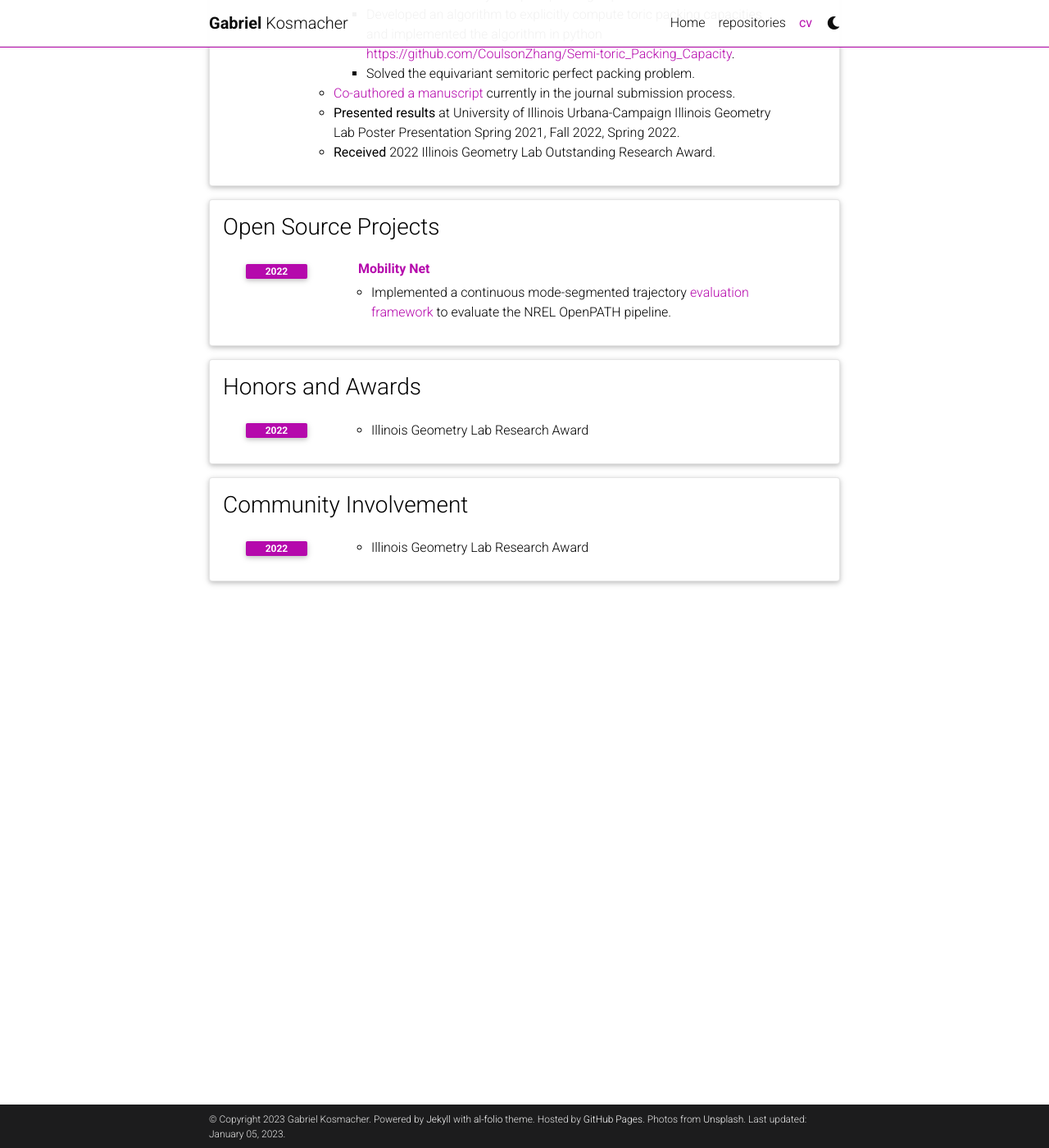
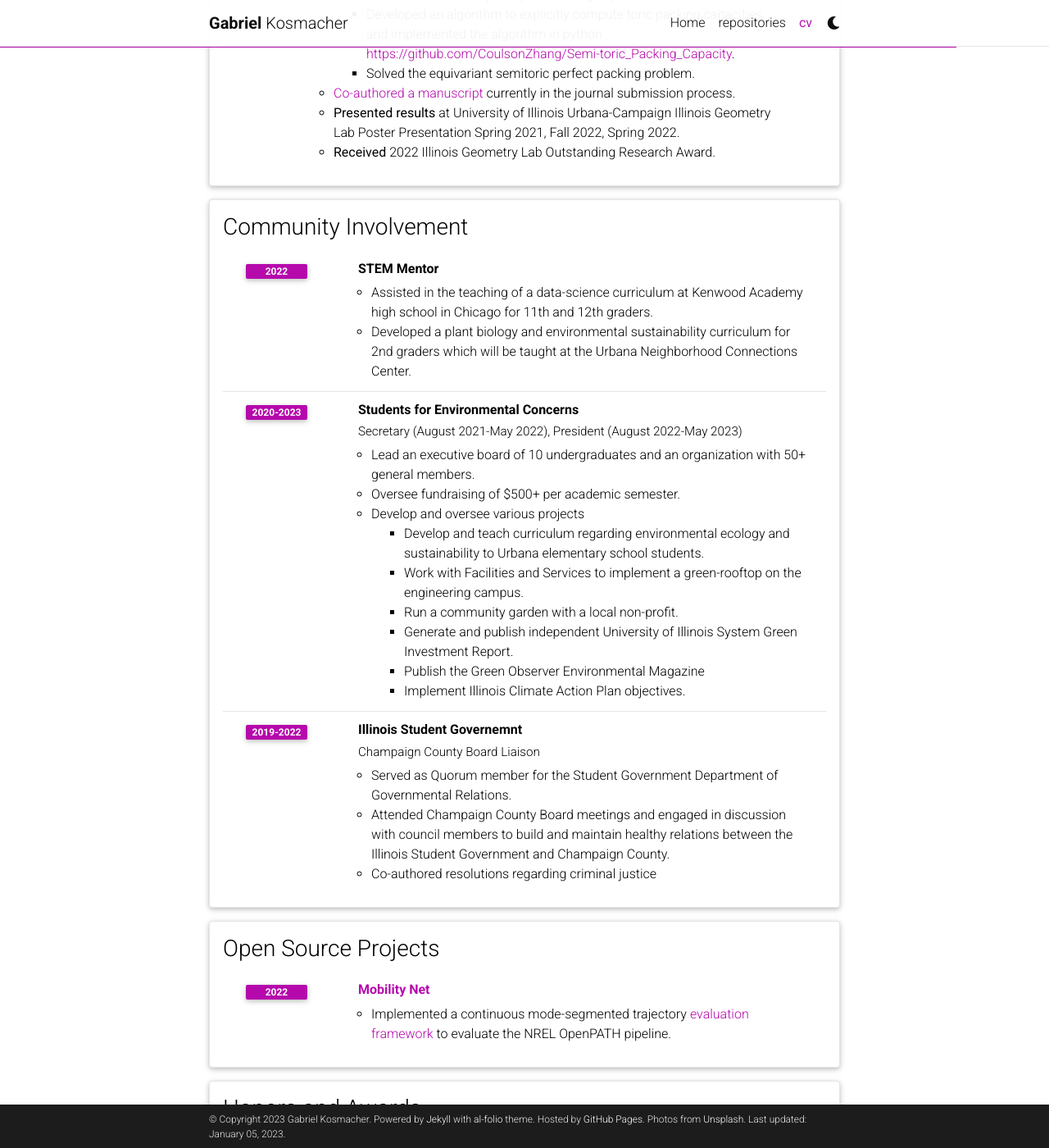
Before and after one commit to kennykos/kennykos.github.io, a Jekyll site: the page built from _pages/cv.md, in a window 1280 px wide and 1400 px high, scrolled down 1596 px. Shown: the whole window at 82% size. Built offline with Jekyll 4.4.1, drawn with Linux system fonts in a browser that asks for light colours; comment, search, counter and statistics services are not loaded; a style sheet for code colours, icons or effects is not loaded.

Commit message:
added community involvement to cv

```diff
--- a/_data/cv.yml
+++ b/_data/cv.yml
@@ -56,6 +56,36 @@
         - <b>Presented results</b> at University of Illinois Urbana-Campaign Illinois Geometry Lab Poster Presentation Spring 2021, Fall 2022, Spring 2022.
         - <b>Received</b> 2022 Illinois Geometry Lab Outstanding Research Award.
 
+- title: Community Involvement
+  type: time_table
+  contents:
+    - title: STEM Mentor
+      year: 2022
+      description:
+        - Assisted in the teaching of a data-science curriculum at Kenwood Academy high school in Chicago for 11th and 12th graders.
+        - Developed a plant biology and environmental sustainability curriculum for 2nd graders which will be taught at the Urbana Neighborhood Connections Center.
+    - title: Students for Environmental Concerns
+      institution: Secretary (August 2021-May 2022), President (August 2022-May 2023)
+      year: 2020-2023
+      description:
+      - Lead an executive board of 10 undergraduates and an organization with 50+ general members.
+      - Oversee fundraising of $500+ per academic semester.
+      - title: Develop and oversee various projects
+        contents:
+          - Develop and teach curriculum regarding environmental ecology and sustainability to Urbana elementary school students.
+          - Work with Facilities and Services to implement a green-rooftop on the engineering campus.
+          - Run a community garden with a local non-profit.
+          - Generate and publish independent University of Illinois System Green Investment Report.
+          - Publish the Green Observer Environmental Magazine
+          - Implement Illinois Climate Action Plan objectives.
+    - title: Illinois Student Governemnt
+      year: 2019-2022
+      institution: Champaign County Board Liaison
+      description:
+        - Served as Quorum member for the Student Government Department of Governmental Relations.
+        - Attended Champaign County Board meetings and engaged in discussion with council members to build and maintain healthy relations between the Illinois Student Government and Champaign County.
+        - Co-authored resolutions regarding criminal justice
+
 - title: Open Source Projects
   type: time_table
   contents:
@@ -63,14 +93,10 @@
       year: 2022
       description: Implemented a continuous mode-segmented trajectory <a href="https://github.com/kennykos/mobilitynet-analysis-scripts/blob/pr_staging/classification_analysis.ipynb" target="_blank">evaluation framework</a> to evaluate the NREL OpenPATH pipeline.
 
+
+
+
 - title: Honors and Awards
-  type: time_table
-  contents:
-    - year: 2022
-      items:
-        - Illinois Geometry Lab Research Award
-
-- title: Community Involvement
   type: time_table
   contents:
     - year: 2022
```
Also changed, not shown: 1 other file.
